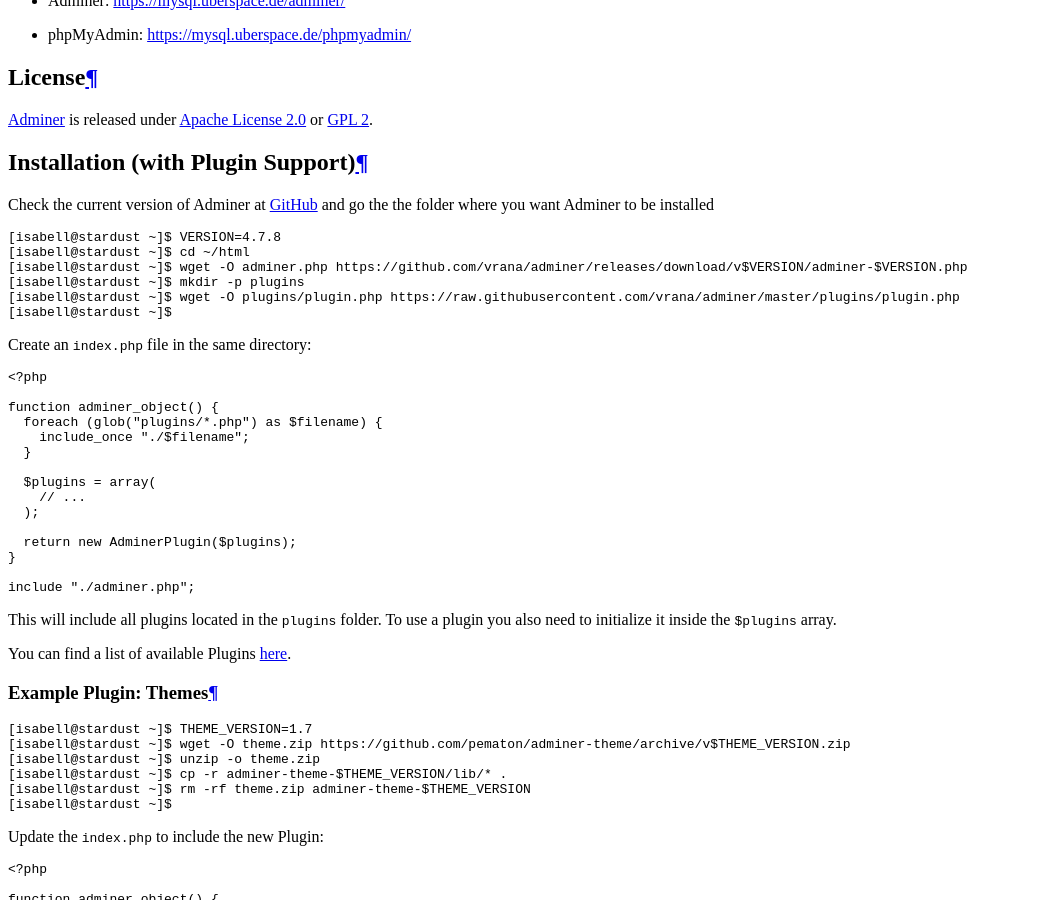
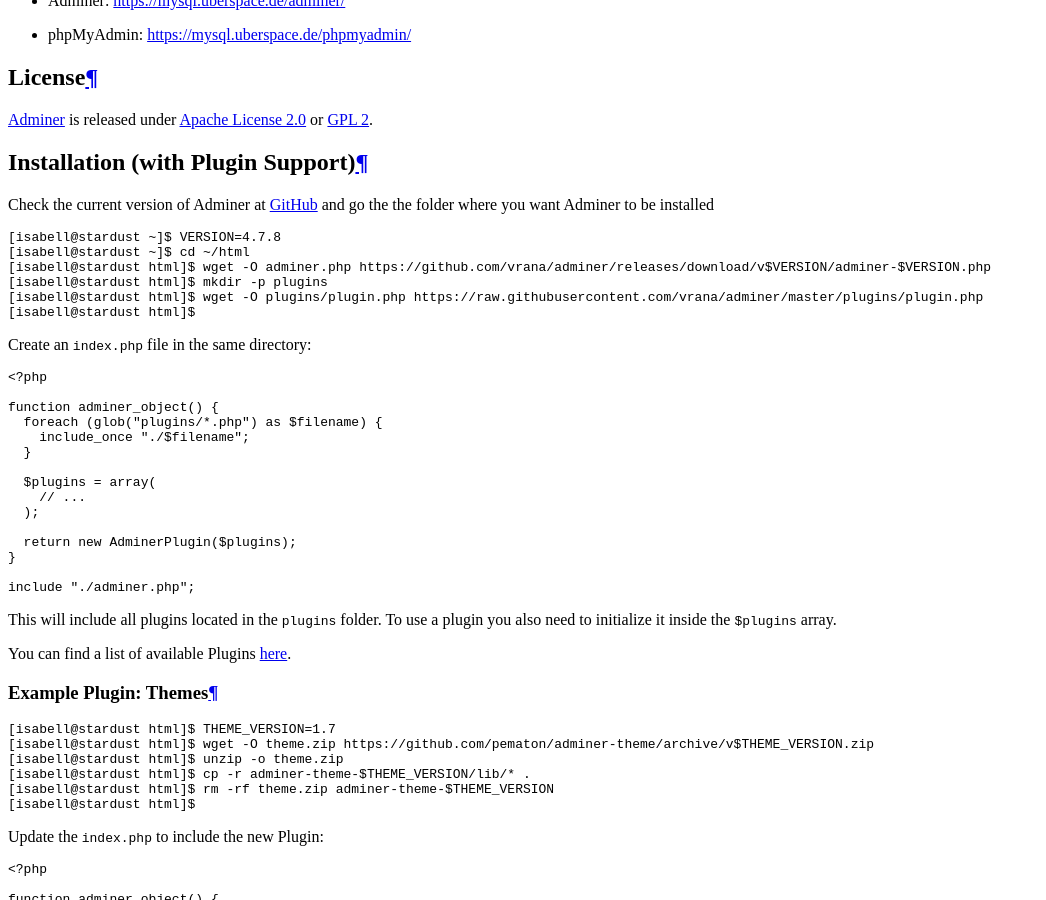
Before and after one commit to Uberspace/lab, a Sphinx documentation site: the page built from source/guide_adminer.rst, in a window 1280 px wide and 900 px high, scrolled down 4106 px. Shown: the whole window, without its empty margins (0-1046 px from the left). Built offline with Sphinx 7.4.7 and the Read the Docs theme 2.0.0, drawn with Linux system fonts in a browser that asks for light colours.

Commit message:
[adminer] fix prompts

```diff
--- a/source/guide_adminer.rst
+++ b/source/guide_adminer.rst
@@ -43,10 +43,10 @@
 
   [isabell@stardust ~]$ VERSION=4.7.8
   [isabell@stardust ~]$ cd ~/html
-  [isabell@stardust ~]$ wget -O adminer.php https://github.com/vrana/adminer/releases/download/v$VERSION/adminer-$VERSION.php
-  [isabell@stardust ~]$ mkdir -p plugins
-  [isabell@stardust ~]$ wget -O plugins/plugin.php https://raw.githubusercontent.com/vrana/adminer/master/plugins/plugin.php
-  [isabell@stardust ~]$
+  [isabell@stardust html]$ wget -O adminer.php https://github.com/vrana/adminer/releases/download/v$VERSION/adminer-$VERSION.php
+  [isabell@stardust html]$ mkdir -p plugins
+  [isabell@stardust html]$ wget -O plugins/plugin.php https://raw.githubusercontent.com/vrana/adminer/master/plugins/plugin.php
+  [isabell@stardust html]$
 
 Create an ``index.php`` file in the same directory:
 
@@ -77,12 +77,12 @@
 
 .. code-block:: console
 
-  [isabell@stardust ~]$ THEME_VERSION=1.7
-  [isabell@stardust ~]$ wget -O theme.zip https://github.com/pematon/adminer-theme/archive/v$THEME_VERSION.zip
-  [isabell@stardust ~]$ unzip -o theme.zip
-  [isabell@stardust ~]$ cp -r adminer-theme-$THEME_VERSION/lib/* .
-  [isabell@stardust ~]$ rm -rf theme.zip adminer-theme-$THEME_VERSION
-  [isabell@stardust ~]$
+  [isabell@stardust html]$ THEME_VERSION=1.7
+  [isabell@stardust html]$ wget -O theme.zip https://github.com/pematon/adminer-theme/archive/v$THEME_VERSION.zip
+  [isabell@stardust html]$ unzip -o theme.zip
+  [isabell@stardust html]$ cp -r adminer-theme-$THEME_VERSION/lib/* .
+  [isabell@stardust html]$ rm -rf theme.zip adminer-theme-$THEME_VERSION
+  [isabell@stardust html]$
 
 Update the ``index.php`` to include the new Plugin:
 
```
